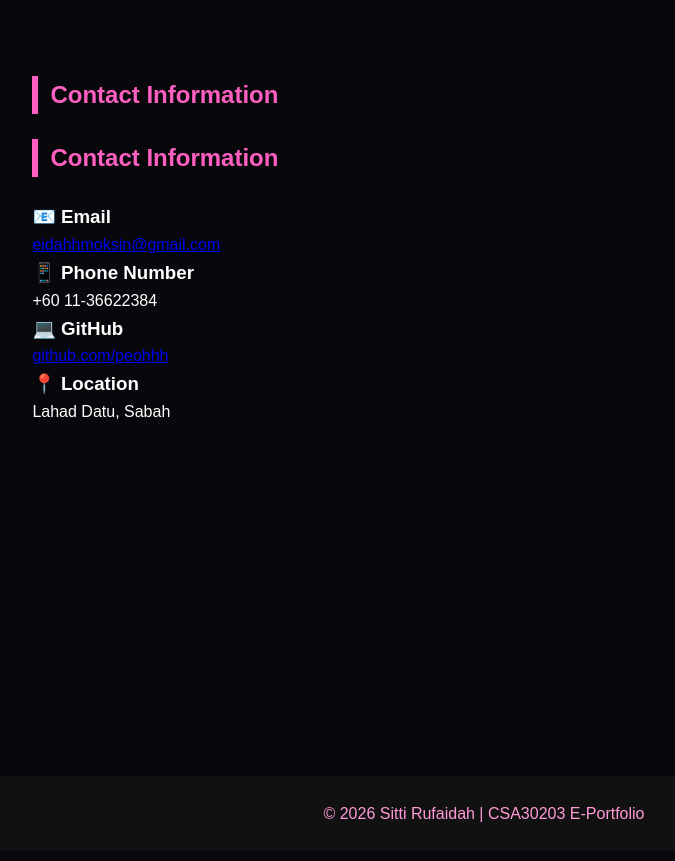
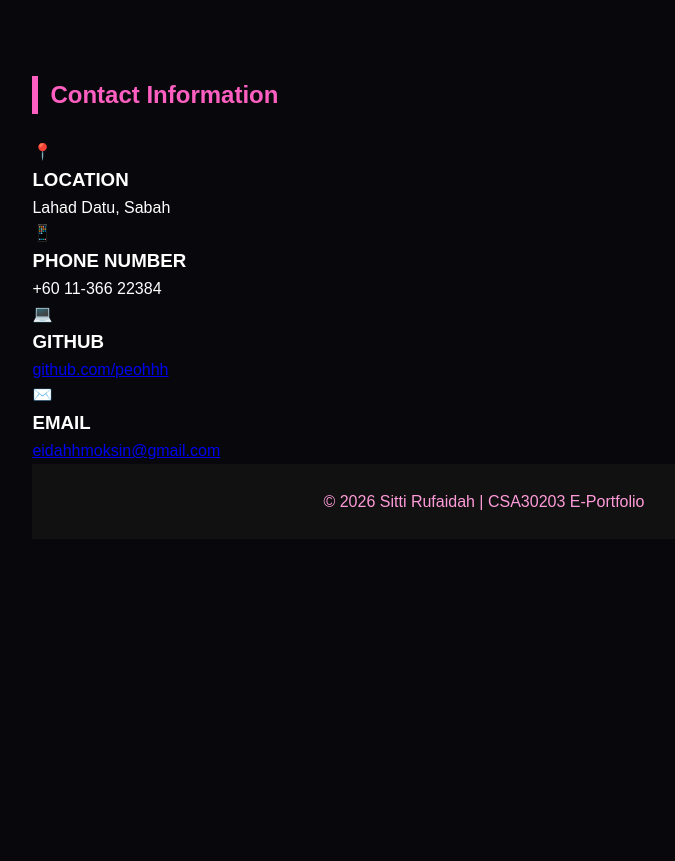
Before and after one commit to peohhh/CSA30203-EPortfolio, a plain HTML site: page index.html in a window 1280 px wide. Shown: the part 6540-7401 px from the top of the page, without its empty margins (156-831 px from the left). After the commit the page ends 7376 px from the top, so only its background shows below. Drawn offline with Linux system fonts and the light colour scheme.

Commit message:
Update index.html

```diff
--- a/index.html
+++ b/index.html
@@ -587,28 +587,23 @@ class="profile-img">
 
 <section id="contact">
 
-    <h2>Contact Information</h2>
-
     <div class="contact-grid">
 
         <div class="contact-box">
-            <h3>📧 Email</h3>
-            <p>
-                <a href="mailto:eidahhmoksin@gmail.com">
-                    eidahhmoksin@gmail.com
-                </a>
-            </p>
+            <div class="icon">📍</div>
+            <h3>LOCATION</h3>
+            <p>Lahad Datu, Sabah</p>
         </div>
 
         <div class="contact-box">
-            <h3>📱 Phone Number</h3>
-            <p>
-                +60 11-36622384
-            </p>
+            <div class="icon">📱</div>
+            <h3>PHONE NUMBER</h3>
+            <p>+60 11-366 22384</p>
         </div>
 
         <div class="contact-box">
-            <h3>💻 GitHub</h3>
+            <div class="icon">💻</div>
+            <h3>GITHUB</h3>
             <p>
                 <a href="https://github.com/peohhh" target="_blank">
                     github.com/peohhh
@@ -617,16 +612,19 @@ class="profile-img">
         </div>
 
         <div class="contact-box">
-            <h3>📍 Location</h3>
+            <div class="icon">✉️</div>
+            <h3>EMAIL</h3>
             <p>
-                Lahad Datu, Sabah
+                <a href="mailto:eidahhmoksin@gmail.com">
+                    eidahhmoksin@gmail.com
+                </a>
             </p>
         </div>
 
     </div>
 
 </section>
-</section>
+
 <footer>
   <p>© 2026 Sitti Rufaidah | CSA30203 E-Portfolio</p>
 </footer>
```
